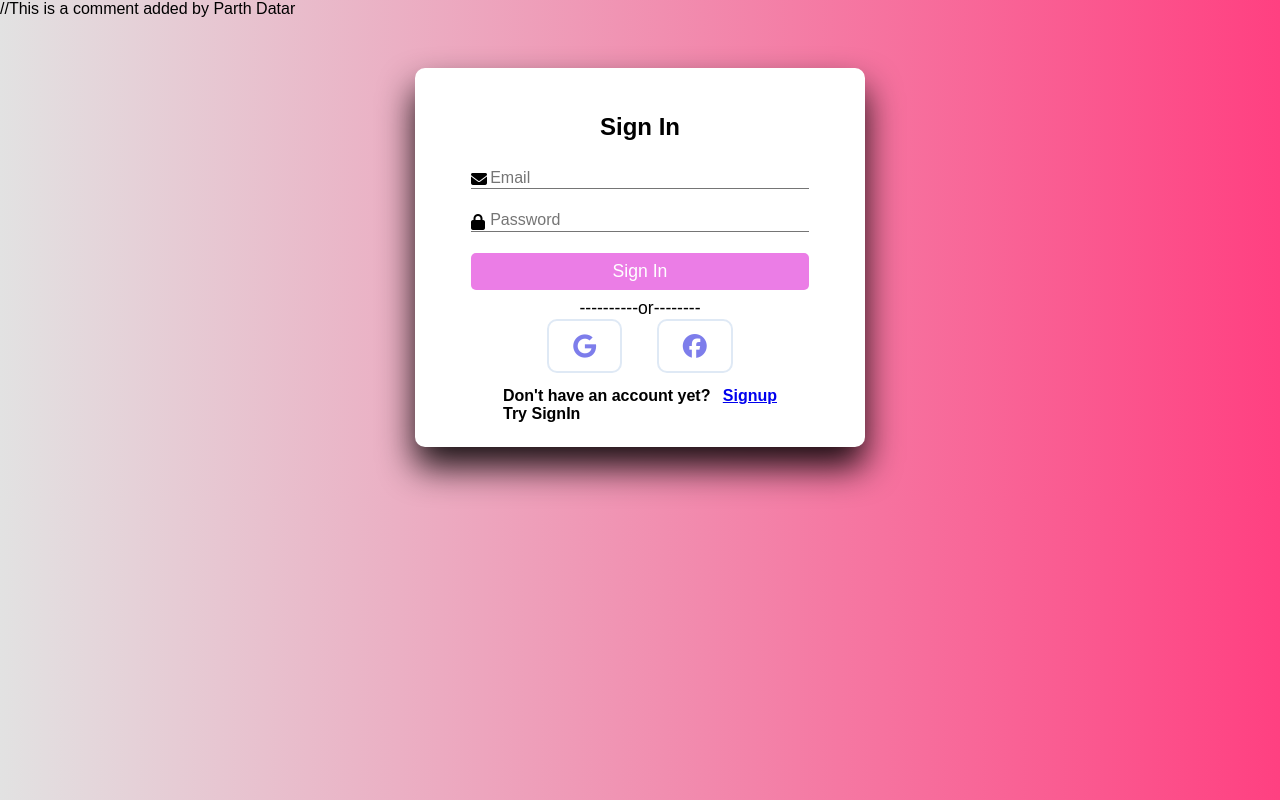
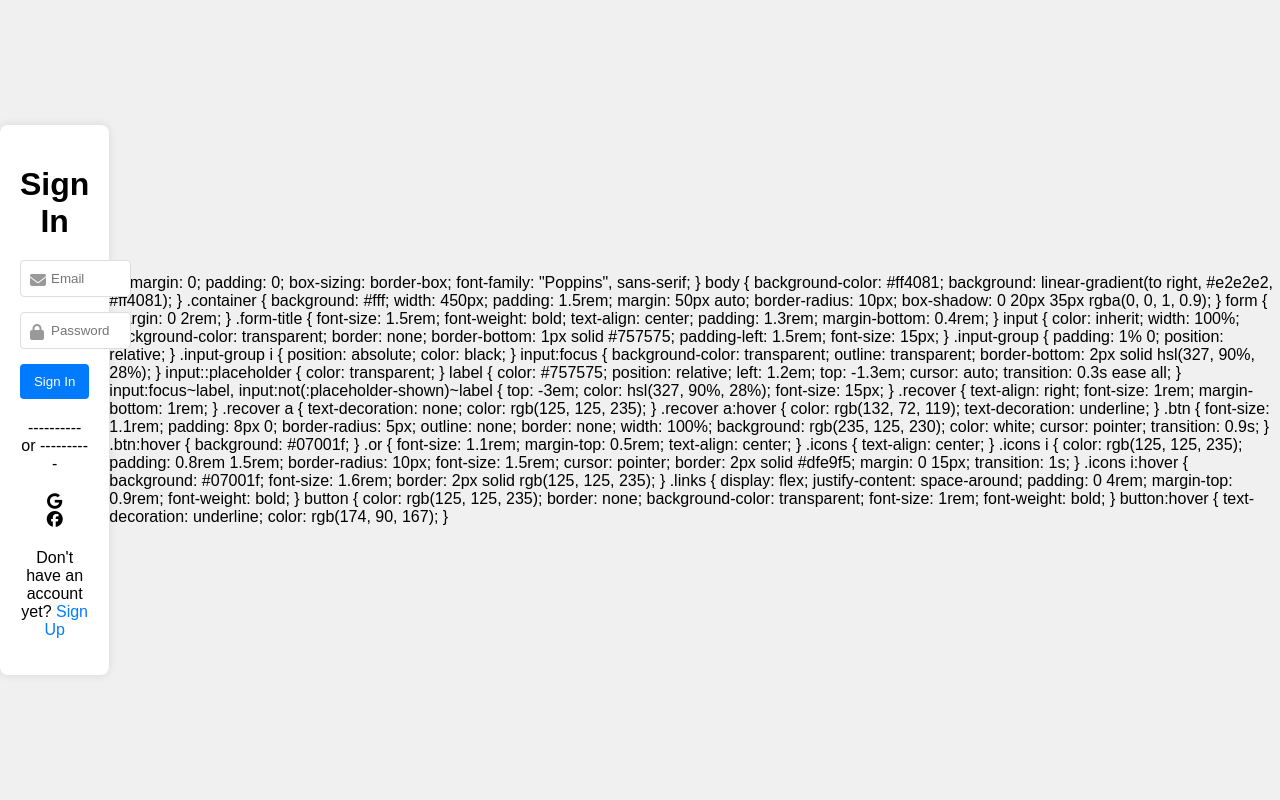
Before and after one commit to Parth181104/DevOpsLab, a PHP site: page /login.php in a window 1280 px wide. Run offline with PHP 8.4, Linux system fonts and the light colour scheme.

Commit message:
Update login.php

```diff
--- a/website/login.php
+++ b/website/login.php
@@ -3,12 +3,87 @@
 <head>
     <meta charset="UTF-8">
     <meta name="viewport" content="width=device-width, initial-scale=1.0">
-    <title>Register & Login</title>//This is a comment added by Parth Datar
+    <title>Register & Login</title>
     <link rel="stylesheet" href="https://cdnjs.cloudflare.com/ajax/libs/font-awesome/6.5.1/css/all.min.css">
+    <style>
+        /* Add your custom styles here */
+        body {
+            font-family: Arial, sans-serif;
+            background-color: #f0f0f0;
+            display: flex;
+            justify-content: center;
+            align-items: center;
+            height: 100vh;
+            margin: 0;
+        }
+        .container {
+            background-color: #fff;
+            padding: 20px;
+            box-shadow: 0 0 10px rgba(0, 0, 0, 0.1);
+            border-radius: 8px;
+            width: 300px;
+        }
+        .form-title {
+            margin-bottom: 20px;
+            text-align: center;
+        }
+        .input-group {
+            margin-bottom: 15px;
+            position: relative;
+        }
+        .input-group i {
+            position: absolute;
+            top: 12px;
+            left: 10px;
+            color: #999;
+        }
+        .input-group input {
+            width: 100%;
+            padding: 10px 10px 10px 30px;
+            border: 1px solid #ddd;
+            border-radius: 4px;
+        }
+        .input-group label {
+            display: none;
+        }
+        .btn {
+            width: 100%;
+            padding: 10px;
+            background-color: #007bff;
+            border: none;
+            color: #fff;
+            cursor: pointer;
+            border-radius: 4px;
+            transition: background-color 0.3s ease;
+        }
+        .btn:hover {
+            background-color: #0056b3;
+        }
+        .or {
+            text-align: center;
+            margin: 20px 0;
+        }
+        .icons {
+            text-align: center;
+            margin-bottom: 20px;
+        }
+        .icons i {
+            margin: 0 10px;
+            cursor: pointer;
+        }
+        .links {
+            text-align: center;
+        }
+        .links a {
+            color: #007bff;
+            text-decoration: none;
+        }
+        .links a:hover {
+            text-decoration: underline;
+        }
+    </style>
 </head>
 <body>
-
-
     <!-- Sign In Form -->
     <div class="container" id="signIn">
         <h1 class="form-title">Sign In</h1>
@@ -16,28 +91,25 @@
             <div class="input-group">
                 <i class="fas fa-envelope"></i>
                 <input type="email" name="email" id="email" placeholder="Email" required>
-                <label for="email">Email</label>
             </div>
             <div class="input-group">
                 <i class="fas fa-lock"></i>
                 <input type="password" name="password" id="password" placeholder="Password" required>
-                <label for="password">Password</label>
             </div>
-
             <input type="submit" class="btn" value="Sign In" name="signIn">
         </form>
-        <p class="or">----------or--------</p>
+        <p class="or">---------- or ----------</p>
         <div class="icons">
             <i class="fab fa-google"></i>
             <i class="fab fa-facebook"></i>
         </div>
         <div class="links">
-            <p>Don't have an account yet? Try SignIn</p>
-            <a href="regtry.php">Signup</a>
+            <p>Don't have an account yet? <a href="regtry.php">Sign Up</a></p>
         </div>
     </div>
+</body>
+</html>
 
-<style>
     * {
         margin: 0;
         padding: 0;
```
